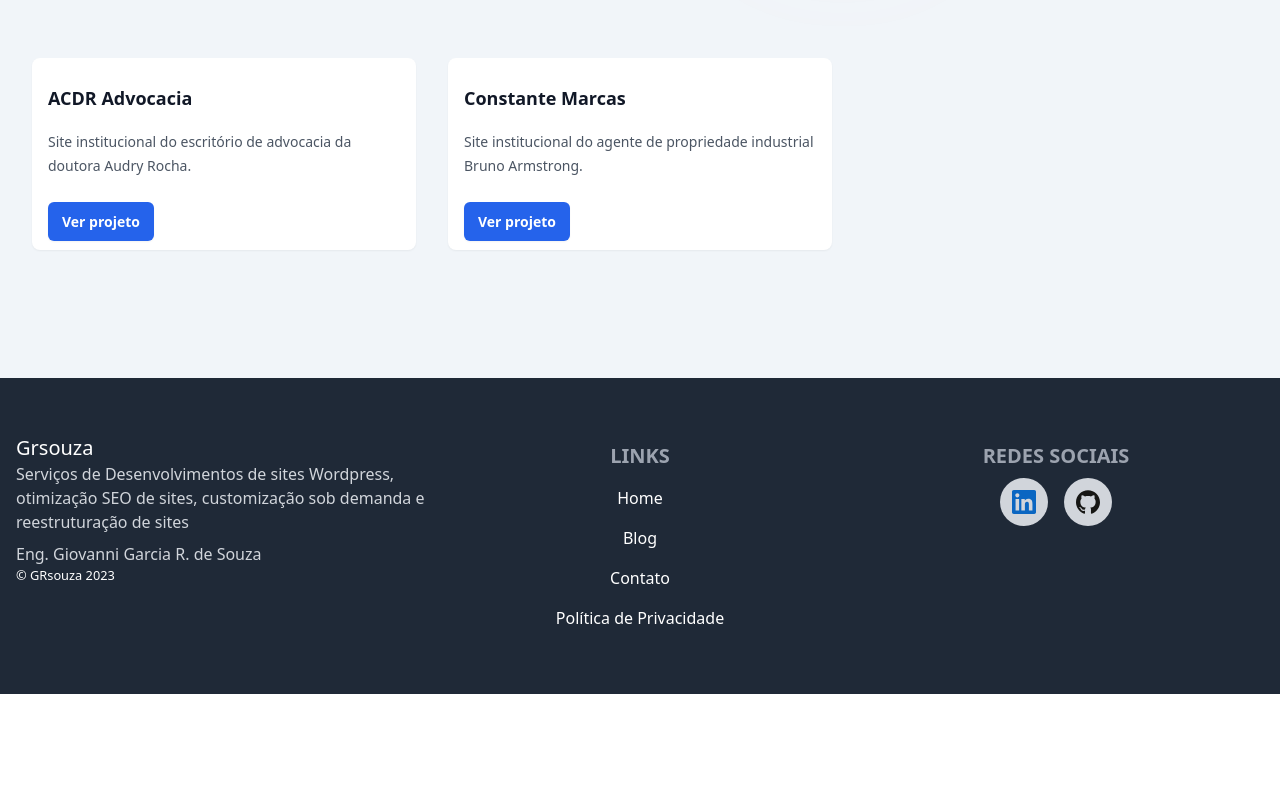
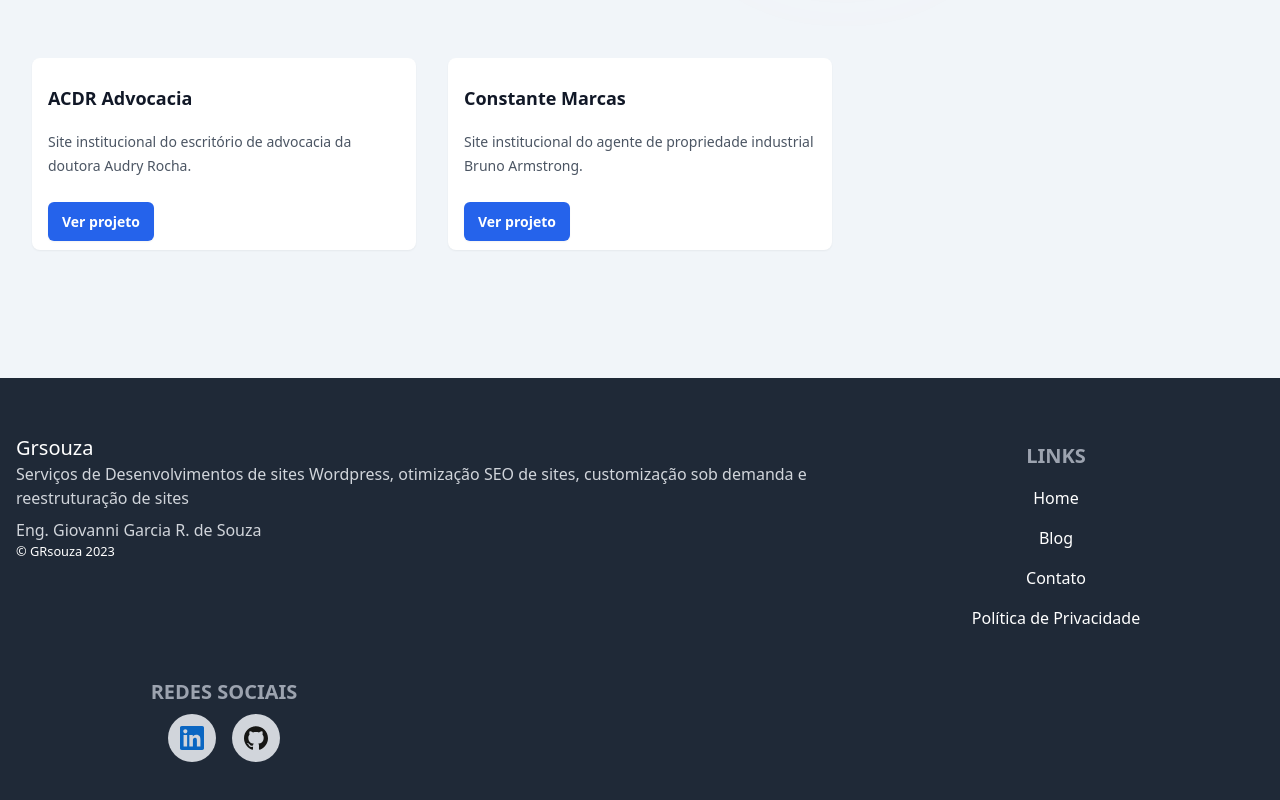
Before and after one commit to giovannigrs/giovannigrs-website, a Next.js app: page / in a window 1280 px wide. Shown: the part 1167-1967 px from the top of the page. Before the commit the page ends 1861 px from the top, so only its background shows below. Built offline with nearby package versions, Linux system fonts and the light colour scheme.

Commit message:
Update index.tsx

```diff
--- a/components/Footer/index.tsx
+++ b/components/Footer/index.tsx
@@ -30,7 +30,7 @@ export const Footer = () => {
     <footer className="py-4 bg-gray-800 text-white">
       <div className="container mx-auto">
         <div className="py-6 px-4 grid items-stretch grid-cols-1 md:grid-cols-2 lg:grid-cols-3">
-          <div className="flex flex-col my-4 text-center items-center justify-center md:text-left md:justify-start md:items-start">
+          <div className="flex flex-col my-4 text-center items-center justify-center col-span-1 md:text-left md:justify-start md:items-start md:col-span-2">
             <h3 className="text-xl">Grsouza</h3>
             <p className="text-gray-300">
               Serviços de Desenvolvimentos de sites Wordpress, otimização SEO de
```
